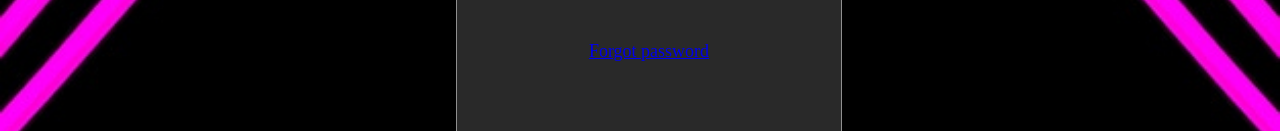
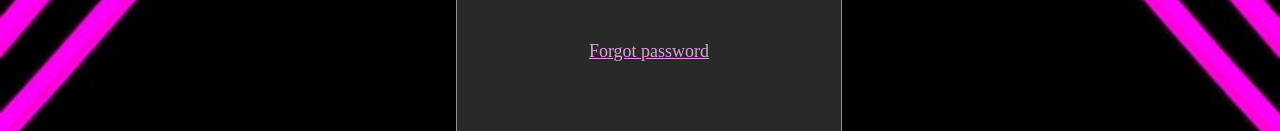
Before and after one commit to gamakgrover2002/form-validation, a plain HTML site: page pages/login.html in a window 1280 px wide. Shown: the part 238-369 px from the top of the page. Drawn offline with Linux system fonts and the light colour scheme.

Commit message:
forgot password changed

```diff
--- a/styles/login.css
+++ b/styles/login.css
@@ -18,7 +18,11 @@ body {
   background-repeat: no-repeat;
   background-size: cover;
 }
-#forgot-password:hover {
+a {
+  color: plum;
+}
+a:hover {
+  color: red;
   cursor: pointer;
 }
 #back {
@@ -35,7 +39,6 @@ body {
 }
 input {
   margin-bottom: 5px;
-  /* Add some basic input styles */
   padding: 5px;
   font-size: 16px;
   border: 1px solid #ccc;
```
